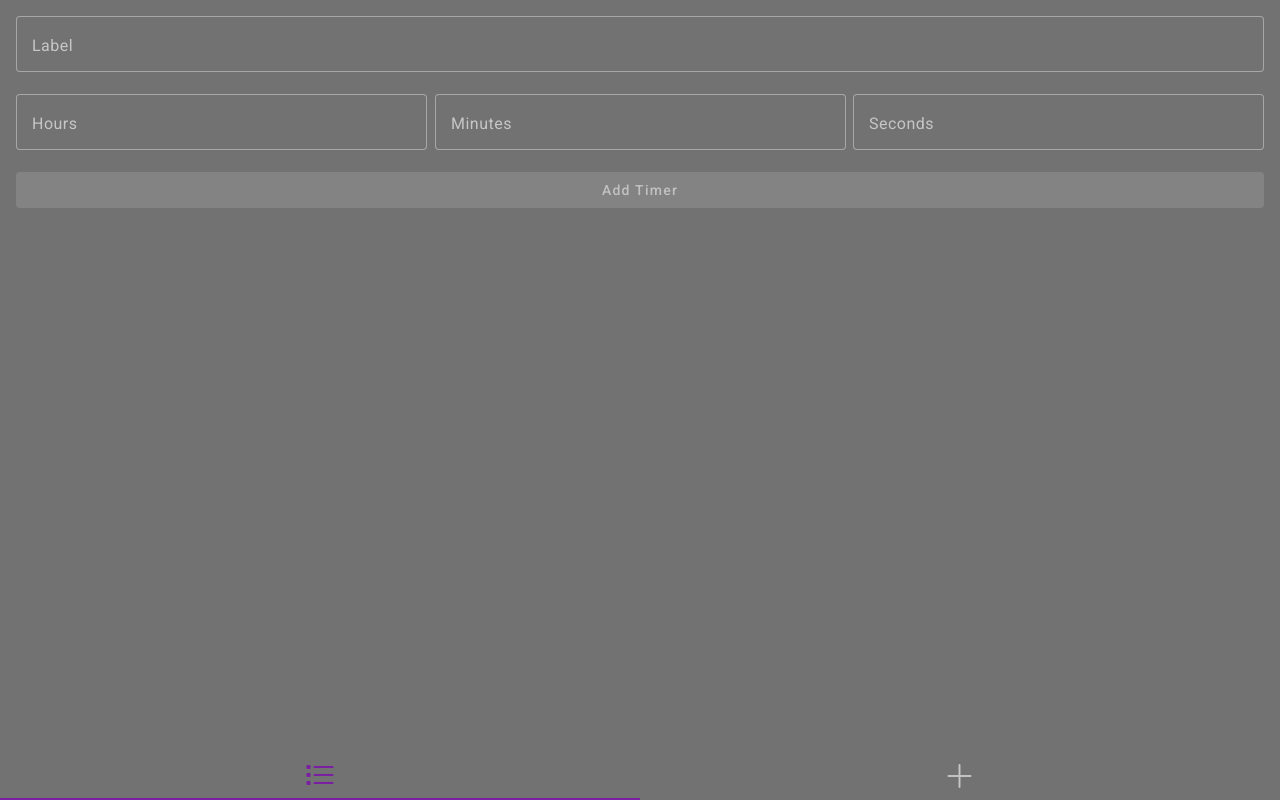
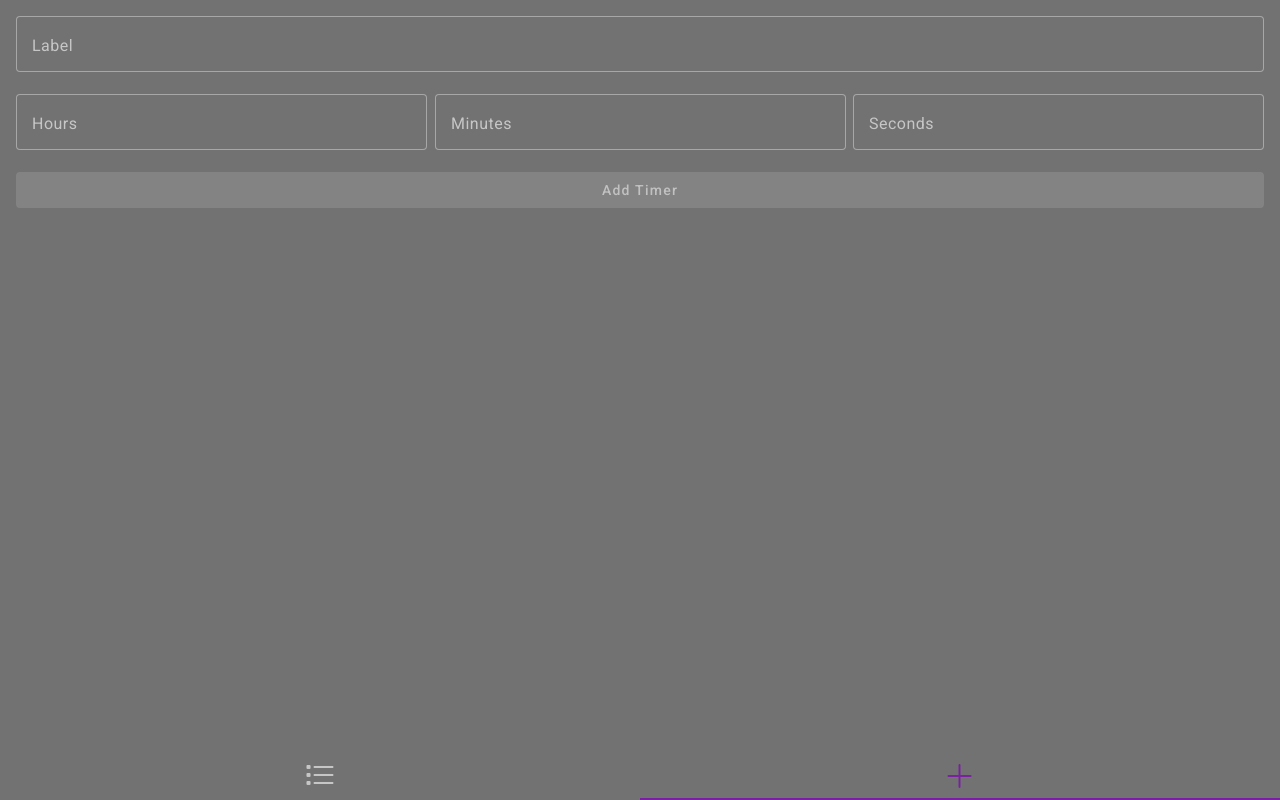
Before and after one commit to rStrzelczyk98/timerApp, an Angular app: page /add-timer in a window 1280 px wide. Built offline with nearby package versions, Linux system fonts and the light colour scheme.

Commit message:
navigation update (#19)

```diff
--- a/src/app/navigation/navigation.component.html
+++ b/src/app/navigation/navigation.component.html
@@ -1,8 +1,8 @@
 <nav mat-tab-nav-bar class="position-fixed bottom-0 w-100" [tabPanel]="tabPanel">
-  <a id="list" mat-tab-link routerLink="" [active]="selected === 'list'" (click)="onClick('list')">
+  <a id="list" mat-tab-link routerLink="" [active]="selected === '/'" (click)="onClick('list')">
     <i class=" bi-list-task fs-2"></i>
   </a>
-  <a id="form" mat-tab-link routerLink="add-timer" [active]="selected !== 'list'" (click)="onClick('add-timer')">
+  <a id="form" mat-tab-link routerLink="add-timer" [active]="selected !== '/'" (click)="onClick('add-timer')">
     <i class="bi bi-plus-lg fs-2"></i>
   </a>
 </nav>
--- a/src/app/navigation/navigation.component.ts
+++ b/src/app/navigation/navigation.component.ts
@@ -1,14 +1,21 @@
-import { Component } from '@angular/core';
+import { Component, DoCheck } from '@angular/core';
+import { Router } from '@angular/router';
 
 @Component({
   selector: 'app-navigation',
   templateUrl: './navigation.component.html',
   styleUrls: ['./navigation.component.scss'],
 })
-export class NavigationComponent {
-  selected: string = 'list';
+export class NavigationComponent implements DoCheck {
+  selected: string = '/';
+
+  constructor(private router: Router) {}
+
+  ngDoCheck(): void {
+    this.selected = this.router.url;
+  }
 
   onClick(tab: string) {
-    this.selected = tab === 'list' ? 'list' : 'add-timer';
+    this.selected = tab ? tab : 'add-timer';
   }
 }
```
Also changed, not shown: 1 other file (tests, documents, lock files or other folders).
